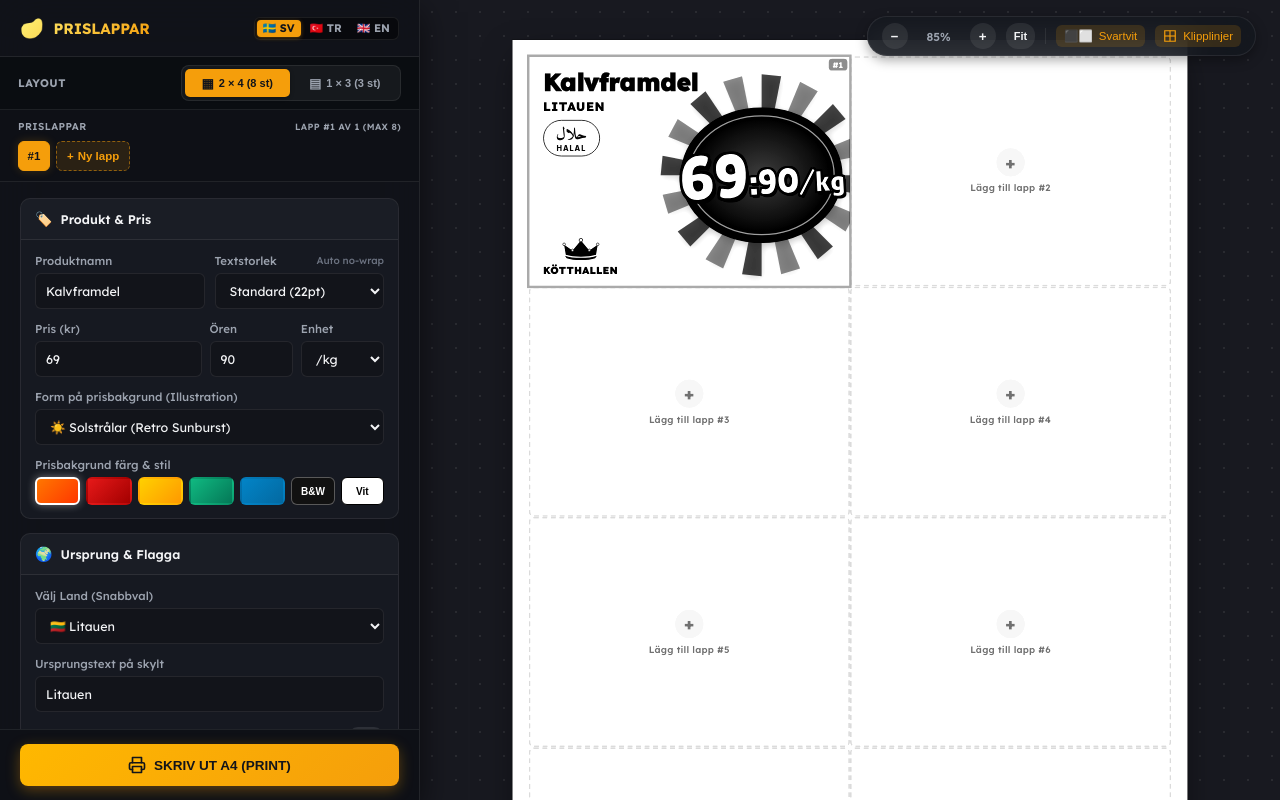
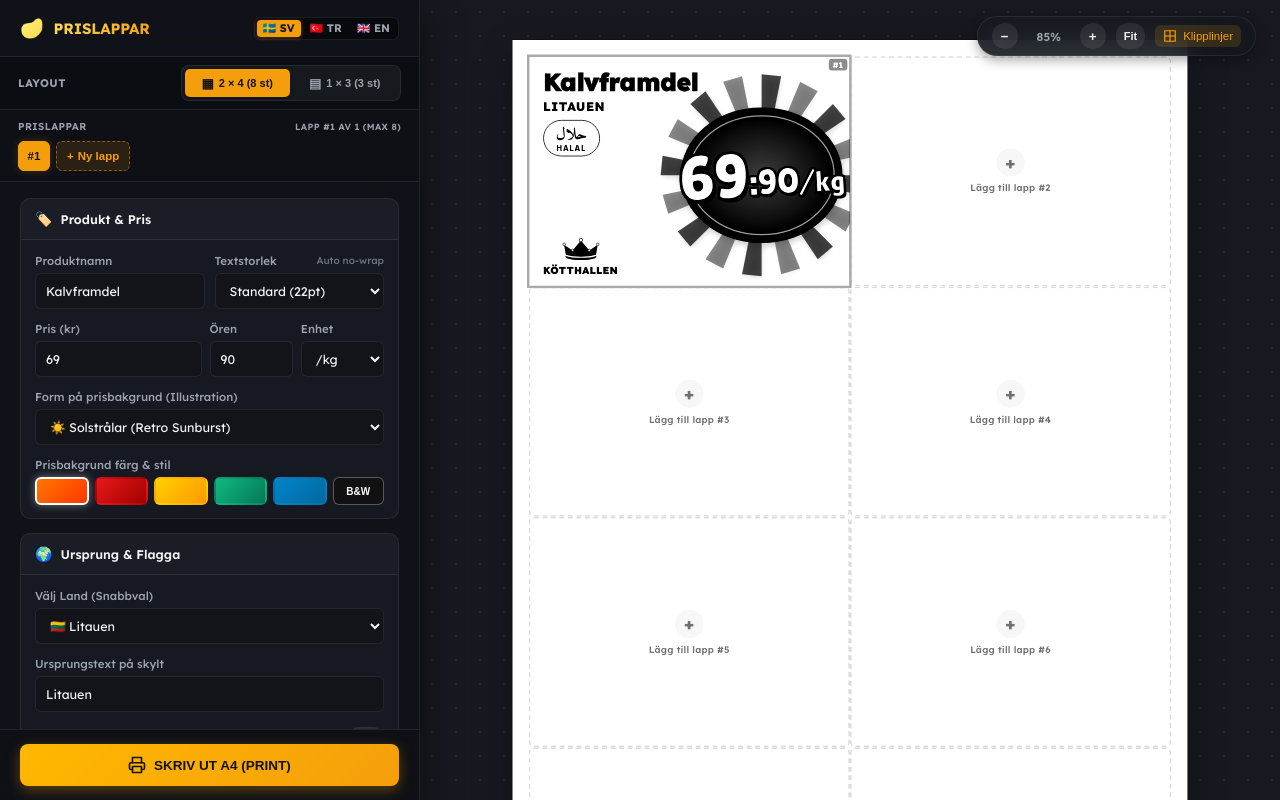
Before and after one commit to okasi/prislappar, a website built with Vite: page index.html in a window 1280 px wide. Built offline with nearby package versions, Linux system fonts and the light colour scheme.

Commit message:
Remove Svartvit toolbar toggle and Vit chip, default price B&W
Co-authored-by: CommandCodeBot <noreply@commandcode.ai>

```diff
--- a/index.html
+++ b/index.html
@@ -154,13 +154,12 @@
             <div class="field-row">
               <label class="field-label" data-i18n="priceBgColor">Prisbakgrund färg & stil</label>
               <div class="color-options" id="burst-color-options">
-                <button type="button" class="color-chip chip-orange active" data-color="orange" title="Orange"></button>
+                <button type="button" class="color-chip chip-orange" data-color="orange" title="Orange"></button>
                 <button type="button" class="color-chip chip-red" data-color="red" title="Röd"></button>
                 <button type="button" class="color-chip chip-yellow" data-color="yellow" title="Gul"></button>
                 <button type="button" class="color-chip chip-green" data-color="green" title="Grön"></button>
                 <button type="button" class="color-chip chip-blue" data-color="blue" title="Blå"></button>
-                <button type="button" class="color-chip chip-mono" data-color="mono" title="Svartvit (Mörk bakgrund)">B&W</button>
-                <button type="button" class="color-chip chip-mono-white" data-color="mono-white" title="Svartvit (Vit bakgrund)">Vit</button>
+                <button type="button" class="color-chip chip-mono active" data-color="mono" title="Svartvit (Mörk bakgrund)">B&amp;W</button>
               </div>
             </div>
           </div>
@@ -309,13 +308,6 @@
         <button type="button" class="zoom-btn" id="btn-zoom-in" title="Zooma in">+</button>
         <button type="button" class="zoom-btn" id="btn-zoom-fit" title="Anpassa till skärm" style="font-size: 11px; width: auto; padding: 0 8px; border-radius: 12px;">Fit</button>
 
-        <div class="toolbar-divider"></div>
-
-        <button type="button" class="toolbar-toggle-btn active" id="btn-toggle-mono" title="Förhandsgranska svartvit utskrift">
-          <span>⬛⬜</span>
-          <span class="toolbar-btn-text" data-i18n="btnMono">Svartvit</span>
-        </button>
-
         <button type="button" class="toolbar-toggle-btn active" id="btn-toggle-guides" title="Slå på/av streckade klipplinjer">
           <svg width="14" height="14" viewBox="0 0 24 24" fill="none" stroke="currentColor" stroke-width="2">
             <path d="M3 3h18v18H3z"></path>
--- a/src/main.js
+++ b/src/main.js
@@ -491,7 +491,7 @@
   if (toggleShowMargins) toggleShowMargins.checked = state.showMarginsGuide;
 
   btnToggleGuides.classList.toggle('active', state.showCutLines);
-  btnToggleMono.classList.toggle('active', state.globalMonochrome);
+  if (btnToggleMono) btnToggleMono.classList.toggle('active', state.globalMonochrome);
 }
 
 /**
```
